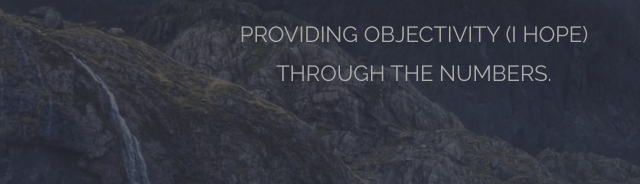
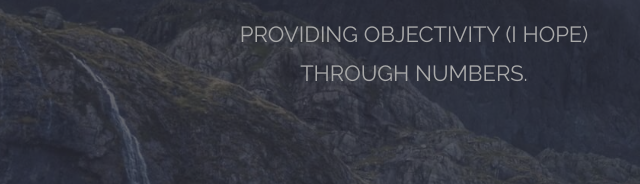
Before and after one commit to ClassyCritic/ClassyCritic.github.io, a plain HTML site: page index.html in a window 1280 px wide. Shown: the part 258-442 px from the top of the page, 226-866 px from the left. Drawn offline with Linux system fonts and the light colour scheme.

Commit message:
Small changes

```diff
--- a/index.html
+++ b/index.html
@@ -36,7 +36,7 @@
 		<!-- Banner -->
 			<section id="banner">
 				<h2>ClassyCritic</h2>
-				<p>Providing objectivity (I hope)<br /> Through the numbers.</p>
+				<p>Providing objectivity (I hope)<br /> Through numbers.</p>
 
 			</section>
 
```
